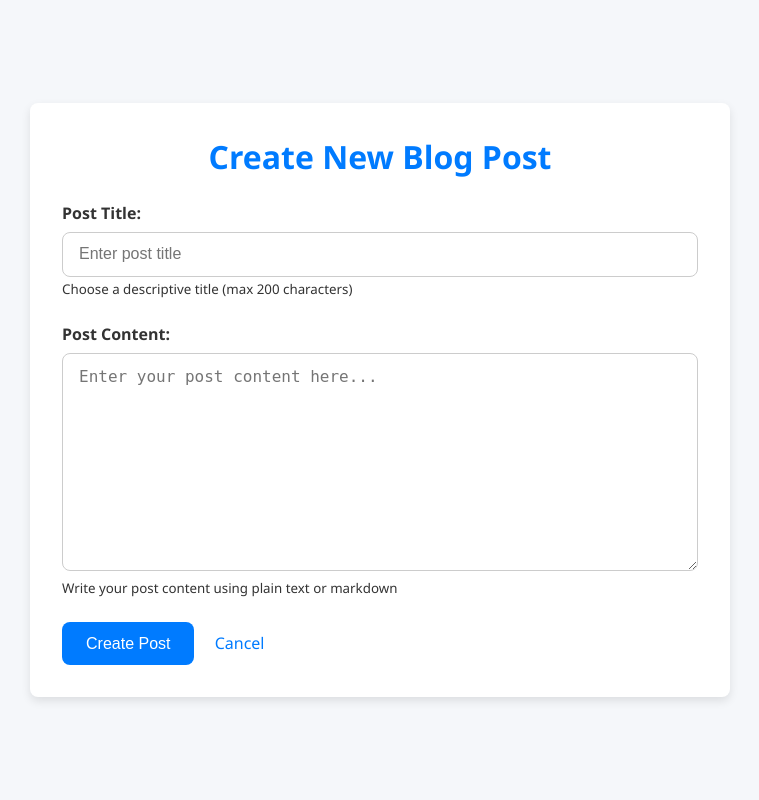
After one commit to GravityGuy123/standard_blog_app_1.0, a Django app: page /create2/ in a window 1280 px wide. The commit adds this page. Shown: the whole page, without its empty margins (260-1019 px from the left). Run offline with Django 5.2, Linux system fonts and the light colour scheme.

```diff
--- a/blog/forms.py
+++ b/blog/forms.py
@@ -22,6 +22,44 @@ class PostForm(forms.ModelForm):
         }
 
 
+# ----- Post Form2 -----
+class PostForm2(forms.ModelForm):
+    """
+    This form automatically creates form fields
+    based on the Post model.
+    """
+
+    class Meta:
+        model = Post
+        fields = ['title', 'content']
+        # We exclude 'author' because we'll set it automatically
+
+        # Optional: Customize widgets
+        widgets = {
+            'title': forms.TextInput(attrs={
+                'class': 'form-control',
+                'placeholder': 'Enter post title'
+            }),
+
+            'content': forms.Textarea(attrs={
+                'class': 'form-control',
+                'rows': 10,
+                'placeholder': 'Enter your post content here...'
+            }),
+        }
+
+        # Optional: Custom labels
+        labels = {
+            'title': 'Post Title',
+            'content': 'Post Content',
+        }
+
+        # Optional: Help Text
+        help_texts = {
+            'title': 'Choose a descriptive title (max 200 characters)',
+            'content': 'Write your post content using plain text or markdown',
+        }
+
 # ----- Comment Form -----
 class CommentForm(forms.ModelForm):
     class Meta:
--- a/blog/models.py
+++ b/blog/models.py
@@ -21,9 +21,9 @@ class Post(models.Model):
 class Comment(models.Model):
     post = models.ForeignKey(Post, on_delete=models.CASCADE, related_name='comments')
     author = models.ForeignKey(User, on_delete=models.CASCADE, related_name='comment_user')
-    text = models.TextField()
+    text = models.TextField(blank=False)
     created_at = models.DateTimeField(auto_now_add=True)
     updated_at = models.DateTimeField(auto_now=True)
 
     def __str__(self):
-        return f'Comment by {self.author}'
+        return f'Comment by {self.author.username}'
--- /dev/null
+++ b/blog/templates/pages/create_post2.html
@@ -0,0 +1,181 @@
+<!DOCTYPE html>
+<html lang="en">
+  <head>
+    <meta charset="UTF-8" />
+    <meta name="viewport" content="width=device-width, initial-scale=1.0" />
+    <title>Create New Post</title>
+    <style>
+      :root {
+        --primary: #007bff;
+        --primary-dark: #0056b3;
+        --bg: #f5f7fa;
+        --card-bg: #fff;
+        --text: #333;
+        --radius: 8px;
+        --shadow: 0 4px 10px rgba(0, 0, 0, 0.1);
+      }
+
+      * {
+        box-sizing: border-box;
+        margin: 0;
+        padding: 0;
+      }
+
+      body {
+        font-family: "Segoe UI", Arial, sans-serif;
+        background: var(--bg);
+        color: var(--text);
+        display: flex;
+        justify-content: center;
+        align-items: center;
+        padding: 2rem;
+        min-height: 100vh;
+      }
+
+      .container {
+        background: var(--card-bg);
+        width: 100%;
+        max-width: 700px;
+        padding: 2rem;
+        border-radius: var(--radius);
+        box-shadow: var(--shadow);
+      }
+
+      h1 {
+        text-align: center;
+        color: var(--primary);
+        margin-bottom: 1.5rem;
+      }
+
+      .form-group {
+        margin-bottom: 1.5rem;
+      }
+
+      label {
+        display: block;
+        font-weight: 600;
+        margin-bottom: 0.5rem;
+      }
+
+      input[type="text"],
+      textarea {
+        width: 100%;
+        padding: 0.8rem 1rem;
+        border: 1px solid #ccc;
+        border-radius: var(--radius);
+        font-size: 1rem;
+        transition: border-color 0.3s, box-shadow 0.3s;
+        resize: vertical;
+      }
+
+      input:focus,
+      textarea:focus {
+        outline: none;
+        border-color: var(--primary);
+        box-shadow: 0 0 4px rgba(0, 123, 255, 0.4);
+      }
+
+      .error-div {
+        background: #ffeaea;
+        color: #b10000;
+        border: 1px solid #ffb3b3;
+        border-radius: var(--radius);
+        padding: 1rem;
+        margin-bottom: 1.5rem;
+      }
+
+      .errorlist {
+        list-style: none;
+        margin-top: 0.5rem;
+      }
+
+      button {
+        background-color: var(--primary);
+        color: white;
+        padding: 0.8rem 1.5rem;
+        border: none;
+        border-radius: var(--radius);
+        cursor: pointer;
+        font-size: 1rem;
+        transition: background 0.3s, transform 0.2s;
+      }
+
+      button:hover {
+        background: var(--primary-dark);
+        transform: translateY(-2px);
+      }
+
+      a.cancel {
+        display: inline-block;
+        margin-left: 1rem;
+        color: var(--primary);
+        text-decoration: none;
+        font-weight: 500;
+        transition: color 0.3s;
+      }
+
+      a.cancel:hover {
+        color: var(--primary-dark);
+        text-decoration: underline;
+      }
+
+      @media (max-width: 600px) {
+        .container {
+          padding: 1.2rem;
+        }
+
+        button {
+          width: 100%;
+          margin-top: 0.5rem;
+        }
+
+        a.cancel {
+          display: block;
+          margin-top: 0.8rem;
+          text-align: center;
+        }
+      }
+    </style>
+  </head>
+  <body>
+    <div class="container">
+      <h1>Create New Blog Post</h1>
+
+      <form method="post">
+        {% csrf_token %}
+
+        {% if form.errors %}
+          <div class="error-div">
+            <strong>Please correct the following errors:</strong>
+            {{ form.errors }}
+          </div>
+        {% endif %}
+
+        <div class="form-group">
+          {{ form.title.label_tag }}
+          {{ form.title }}
+          {% if form.title.errors %}
+            {{ form.title.errors }}
+          {% endif %}
+          {% if form.title.help_text %}
+            <small>{{ form.title.help_text }}</small>
+          {% endif %}
+        </div>
+
+        <div class="form-group">
+          {{ form.content.label_tag }}
+          {{ form.content }}
+          {% if form.content.errors %}
+            {{ form.content.errors }}
+          {% endif %}
+          {% if form.content.help_text %}
+            <small>{{ form.content.help_text }}</small>
+          {% endif %}
+        </div>
+
+        <button type="submit">Create Post</button>
+        <a href="{% url 'post_list' %}" class="cancel">Cancel</a>
+      </form>
+    </div>
+  </body>
+</html>
--- a/blog/templates/pages/details.html
+++ b/blog/templates/pages/details.html
@@ -163,7 +163,7 @@
                     <button type="submit">Post Comment</button>
                 </form>
             {% else %}
-                <p><a href="{% url 'login' %}">Log in</a> to post a comment.</p>
+                <p><a href="">Log in</a> to post a comment.</p>
             {% endif %}
         </div>
     {% else %}
--- a/blog/templates/pages/home.html
+++ b/blog/templates/pages/home.html
@@ -10,7 +10,7 @@
 
     {% block content %}
         <h1> {{ title }} </h1>
-        <p>Welcome {{ username }}</p>
+        <p>Welcome <strong>{{ username|title }}</strong></p>
         <p>You have {{ post_count }} posts</p>
     {% endblock content %}
 </body>
--- a/blog/urls.py
+++ b/blog/urls.py
@@ -1,24 +1,6 @@
 from django.urls import path
 from django.contrib import admin
-from .views import (
-    hello_world,
-    home,
-    post_page,
-    profile,
-    props_page,
-    test2,
-    user_profile,
-    product_list,
-    product_details,
-    post_list,
-    details,
-    test_posts,
-    test_post_details,
-    create_post_method1,
-    create_post_method2,
-    create_post_with_form,
-    comment,
-    edit_comment,
+from .views import (hello_world, home, post_page, profile, props_page, test2, user_profile, product_list, product_details, post_list, details, test_posts, test_post_details, create_post_method1, create_post_method2, create_post_with_form, comment, edit_comment, create_comment, create_post2, create_post3, create_post4, create_with_save2, create_with_save3, create_with_save4, create_with_save5, create_post_with_form2
 )
 
 
@@ -54,10 +36,23 @@ urlpatterns = [
     path('create_post2_func/', create_post_method2, name='create_post2'),
 
     path('create/', create_post_with_form, name='create_post'),
+    path('create2/', create_post_with_form2, name='create_post2'),
+
+    # with .create()
+    path('create_post2/', create_post2, name='create_post2'),
+    path('create_post3/', create_post3, name='create_post3'),
+    path('create_post4/', create_post4, name='create_post4'),
+
+    # with .save()
+    path('create_with_save2/', create_with_save2, name='create_and_save2'),
+    path('create_with_save3/', create_with_save3, name='create_and_save3'),
+    path('create_with_save4/', create_with_save4, name='create_with_save4'),
+    path('create_with_save5/', create_with_save5, name='create_with_save5'),
 
     # --- Comments ---
     path('post/<int:post_id>/comments/', comment, name='post_comment'),
     path('comments/<int:comment_id>/edit/', edit_comment, name='edit_comment'),
 
 
+    path('post/<int:post_id>/create_comment/', create_comment, name='create_comment'),
 ]
--- a/blog/views.py
+++ b/blog/views.py
@@ -2,8 +2,8 @@ from django.shortcuts import render, get_object_or_404, redirect
 from django.http import HttpResponse
 from .models import Post, Comment
 from django.contrib.auth.models import User
-# from django import forms
-from .forms import PostForm, CommentForm
+from .forms import PostForm, PostForm2, CommentForm
+from django.core.exceptions import ValidationError
 
 # Create your views here.
 def hello_world(response):
@@ -21,8 +21,8 @@ def home(request):
 
     context = {
         'title': 'My Awesome Blog',
-        'username': 'John',
-        'post_count': 5
+        'username': 'gravity',
+        'post_count': 15
     }
     return render(request, 'pages/home.html', context)
 
@@ -211,27 +211,31 @@ def test_post_details(request, post_id):
     return render(request, 'pages/test_posts_details.html', context)
 
 
-# def create_post_method1(request):
-#     user = User.objects.first()
+def create_post_check_method1(request):
+    """
+    Checks if a post exists and then creates if it doesn't
+    """
+    user = User.objects.first()
 
-#     # check if post already exists
-#     post, created = Post.objects.get_or_create(
-#         title='My First Post',
-#         defaults={
-#             'content': 'This is the content of my first post',
-#             'author': user
-#         }
-#     )
+    # check if post already exists
+    post, created = Post.objects.get_or_create(
+        title='My First Post',
+        defaults={
+            'content': 'This is the content of my first post',
+            'author': user
+        }
+    )
 
-#     if created:
-#         message = f"New post created with ID: {post.id}"
-#     else:
-#         message = f"Post already exists with ID: {post.id}"
+    if created:
+        message = f"New post created with ID: {post.id}"
+    else:
+        message = f"Post already exists with ID: {post.id}"
 
-#     return HttpResponse(message)
+    return HttpResponse(message)
 
 
 # 1. Using .create()
+# a.
 def create_post_method1 (request):
     """
     Get the first logged in user and create a post the user
@@ -250,7 +254,65 @@ def create_post_method1 (request):
     return HttpResponse(f"Post created with ID: {post.id}")
 
 
+# b.
+def create_post2(request):
+    """
+    Create post with default values with .create()
+    """
+    user = User.objects.first()
+    post = Post.objects.create(
+        title = 'Quick Post',
+        content = 'Short Content',
+        author = user
+    )
+
+
+    return HttpResponse(f'Post - ({post.title}) created successfully')
+    # visit http://127.0.0.1:8000/create_post2/ to create
+    # NB: If the HttpResponse is not returned, the post still get's created but just doesn't show
+
+
+# c.
+def create_post3(request):
+    """
+    Create post with computed values with .create()
+    """
+
+    title = 'Quick Title for Post 3'
+    user = User.objects.last()
+
+    post = Post.objects.create(
+        title = title,
+        content = 'Learn Django step by step',
+        author = user
+    )
+
+    return HttpResponse(f'Post - ({post.title}) created successfully for ({post.author})')
+
+
+# d.
+def create_post4(request):
+    """
+    Create multiple posts in a loop with .create()
+    """
+
+    user = User.objects.last()
+    created_posts = []
+
+    for create in range(1, 6):
+        post = Post.objects.create(
+            title = f'Sample loop post {create}',
+            content = f'This is the content for sample loop post {create}.',
+            author = user
+        )
+
+        created_posts.append(post)
+
+    return HttpResponse(f'Created {len(created_posts)} posts with a loop.')
+
+
 # 2. Using .save()
+# a.
 def create_post_method2(request):
     user = User.objects.first()
 
@@ -270,11 +332,112 @@ def create_post_method2(request):
     return HttpResponse(f"Post created with ID: {post.id}")
 
 
+# b.
+def create_with_save2(request):
+    """
+    Create and modify a post before saving with .save()
+    """
 
-# 3. Using Forms
+   # Try to get user with username 'gravityguy'
+    try:
+        user = User.objects.get(username__iexact='gravityguy')
+    except User.DoesNotExist:
+        # If not found, fall back to last registered user
+        user = User.objects.last()
+
+    post = Post(
+        title = 'Draft Post',
+        content = 'This starts as a draft.',
+        author = user
+        )
+
+    post.title = 'Draft Title Changed'
+    post.save()
+
+    return HttpResponse(f'Post created with Title - ({post.title})')
+
+# c.
+def create_with_save3(request):
+    """
+    Create and run a conditional logic before saving with .save()
+    """
+
+    user = User.objects.last()
+    post = Post(
+        title = 'Second Draft Post by .save().',
+        content = 'This is the content of the second draft post by .save().',
+        author = user
+    )
+
+    if 'urgent' in post.title.lower():
+        post.content = f'{post.content} This is an urgent post'
+
+    # Now save
+    post.save()
+
+    return HttpResponse(f'Post created: {post.title}')
+
+# d.
+def create_with_save4(request):
+    """
+    Create a post and handle errors before saving with .save()
+    """
+
+    # Try to get user with username 'admin'
+    try:
+        user = User.objects.get(username__iexact='Admin')
+    except User.DoesNotExist:
+        user = User.objects.last()
+
+    try:
+        post = Post(
+            title = 'Third Draft Post by .save().',
+            content = 'This is the content of the third draft post by .save().',
+            author = user
+        )
+
+        # validate before saving
+        post.full_clean() # This checks all model validators
+        post.save()
+
+        return HttpResponse(f'post created successfully - ({post.title})')
+    except ValidationError as e:
+        return HttpResponse(f'Validation Error {e}')
+
+# user = User.objects.get(username__icontain='Admin')
+# user = User.objects.get(username__iexact='Admin')
+# Using icontain checks whether there's a username that contains 'Admin'. The 'i' before contain makes it case insensitive such that it gets the username, whether or not a letter within the it has a different case. icontain is necessary there might be other letters or characters before, within or after, as longs as there 'a d m i n' in whatever order. iexact on the other hand will only be true if the username is exactly what you are checking. No letter or character(s), before, within, or after. The 'i' before exact makes the check case insensitive
+
+
+# e.
+def create_with_save5(request):
+    """
+    Create, save and update a post's field before saving with .save()
+    """
+
+    try:
+        user = User.objects.get(username__iexact='GravityGuy')
+    except User.DoesNotExist:
+        user = User.objects.last()
+
+    post = Post(
+        title = 'Title for draft post 5',
+        content = 'This is the content',
+        author = user
+    )
+    post.save()
+
+    # later, update only specific fields
+    post.content = 'This is the updated content for draft post 5'
+    post.save(update_fields=['content']) # Only updates content
+
+    return HttpResponse(f'Post with title ({post.title}) successfully created.')
+
+
+# 3a. Using Django Forms
 def create_post_with_form(request):
     """
-    Create a post using a form
+    Create a post using Django forms
     """
 
     # Check if form was submitted (POST request)
@@ -303,6 +466,39 @@ def create_post_with_form(request):
     return render(request, 'pages/create_post.html', {'form': form})
 
 
+# 3b.
+def create_post_with_form2(request):
+    """
+    This form automatically creates form fields based on the Post model and handle both GET (show form) and POST (process form) requests.
+    """
+
+    if request.method == 'POST':
+        # User submitted the form
+        form = PostForm2(request.POST)
+
+        if form.is_valid():
+            # Form data is valid, save but don't commit to database yet
+            post = form.save(commit=False)
+
+            # Set the author to logged-in User
+            post.author = request.user
+
+            # Now save to database
+            post.save()
+
+            # Redirect to success page
+            return redirect('details', post_id = post.id)
+
+        # It will show errors if form is invalid
+
+    else:
+        # Get request: show empty form
+        form = PostForm2()
+
+    # Render the template with the form
+    return render(request, 'pages/create_post2.html', {'form': form})
+
+
 def comment(request, post_id):
     post = get_object_or_404(Post, id=post_id)
     comments = post.comments.all() # Fetch all comments
@@ -320,6 +516,31 @@ def comment(request, post_id):
 
     context = {'post': post, 'comments': comments, 'form': form}
     return render(request, 'pages/post_comment.html', context)
+
+
+def create_comment(request, post_id):
+    """
+    Create a Comment object linked to a Post and a User using the .create() method
+    """
+
+    # Get the target post
+    post = get_object_or_404(Post, id=post_id)
+
+    # For practice, pick any user (in real use, you'd use request.user)
+    user = User.objects.last()
+
+    # Create the comment
+    comment = Comment.objects.create(
+        post = post,
+        author = user,
+        text = 'This is an Awesome post',
+    )
+    # print(comment.id)
+    return HttpResponse(f"Comment created by {user.username} for post: {post.title} ")
+
+# The comment get's created for post 1 once you log into the address below
+# http://127.0.0.1:8000/post/1/create_comment/
+
 
 
 def edit_comment(request, comment_id):
```
Also changed, not shown: blog/templates/pages/create_comment.html (added, +17 -0 lines), blog/templates/pages/post_details.html (added), db.sqlite3.
